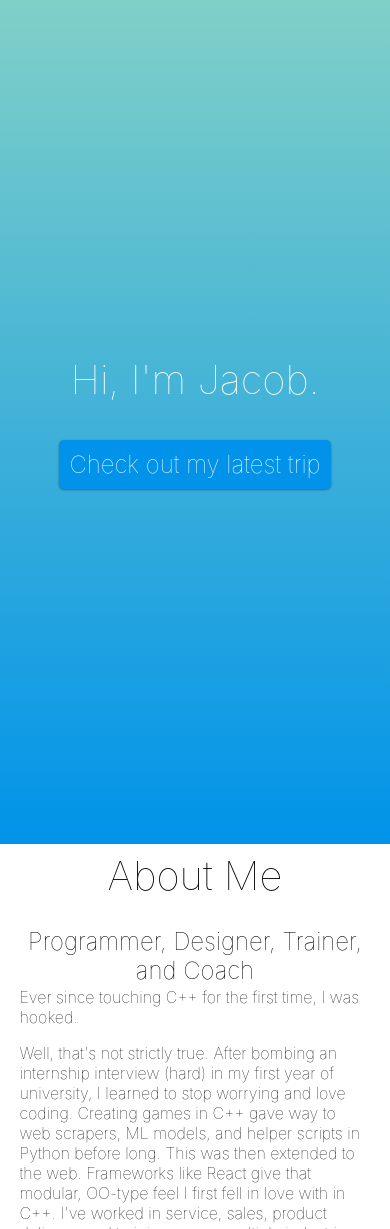
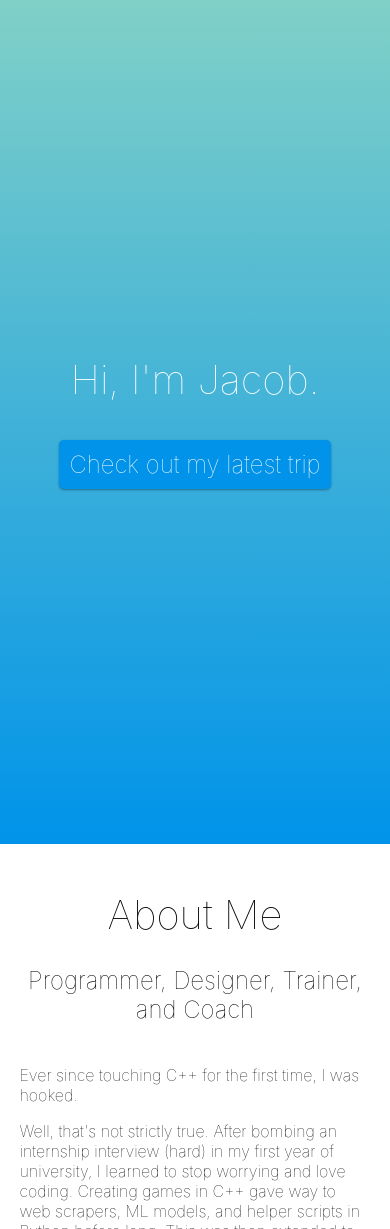
Before and after one commit to jw-green/personal-site, a React (Create React App) app: page / in a window 390 px wide. Shown: the top 1229 px of the page. Built offline with nearby package versions, Linux system fonts and the light colour scheme; a web font is replaced by a local one.

Commit message:
Fix mobile spacing

```diff
--- a/src/App.css
+++ b/src/App.css
@@ -12,7 +12,7 @@ a {
   color: inherit;
 }
 
-h1, h2 {
+h1, h2, p {
   font-family: -apple-system, BlinkMacSystemFont, 'Segoe UI', Roboto, Oxygen, Ubuntu, Cantarell, 'Open Sans', 'Helvetica Neue', sans-serif;
   font-weight: 100;
 }
--- a/src/styles/about.css
+++ b/src/styles/about.css
@@ -35,6 +35,10 @@
         height: auto;
     }
 
+    .c-about_headline {
+        margin: 5% 0 10% 0;
+    }
+
     .c-about_content {
         margin-left: 0;
         width: 100%;
```
